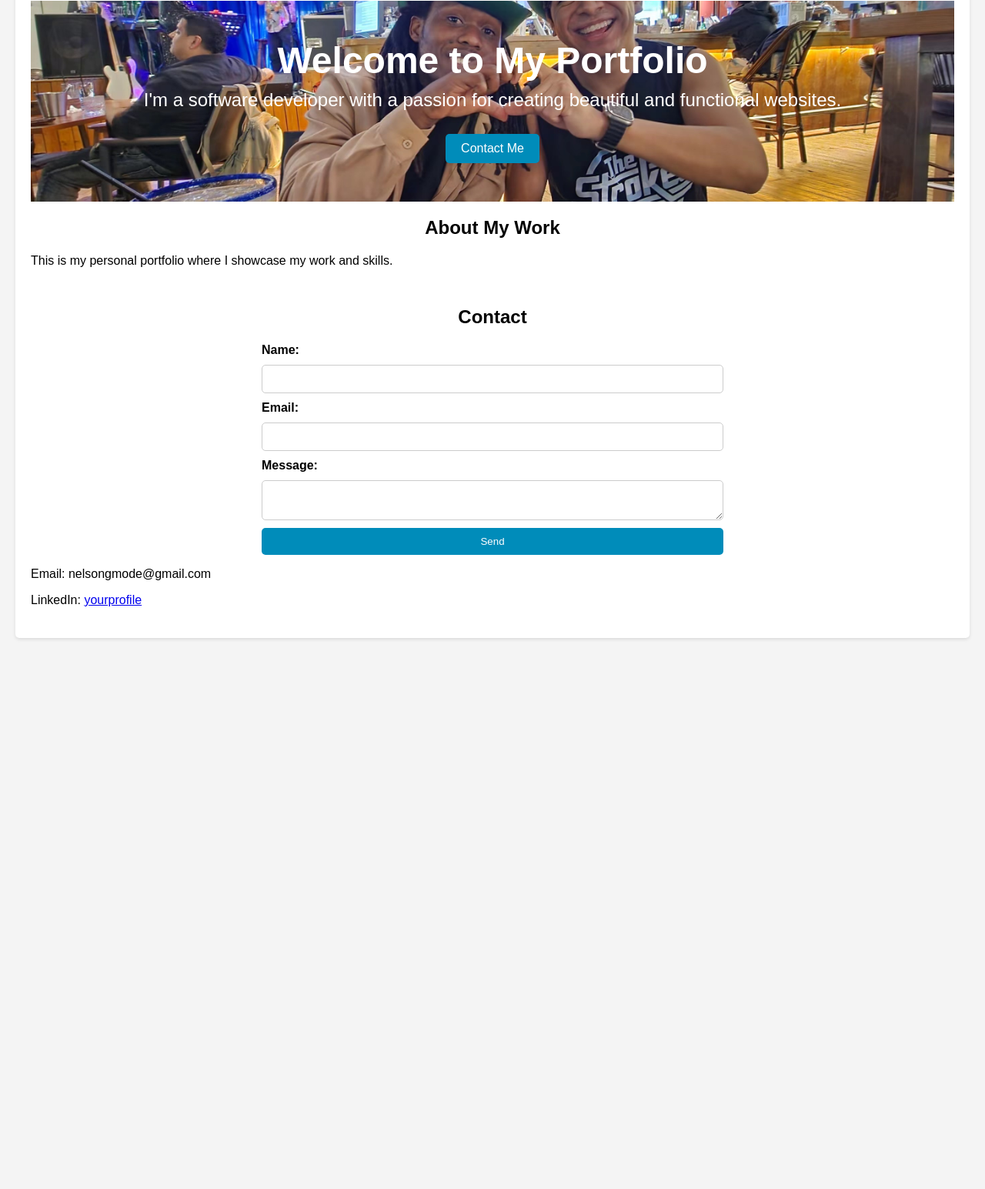
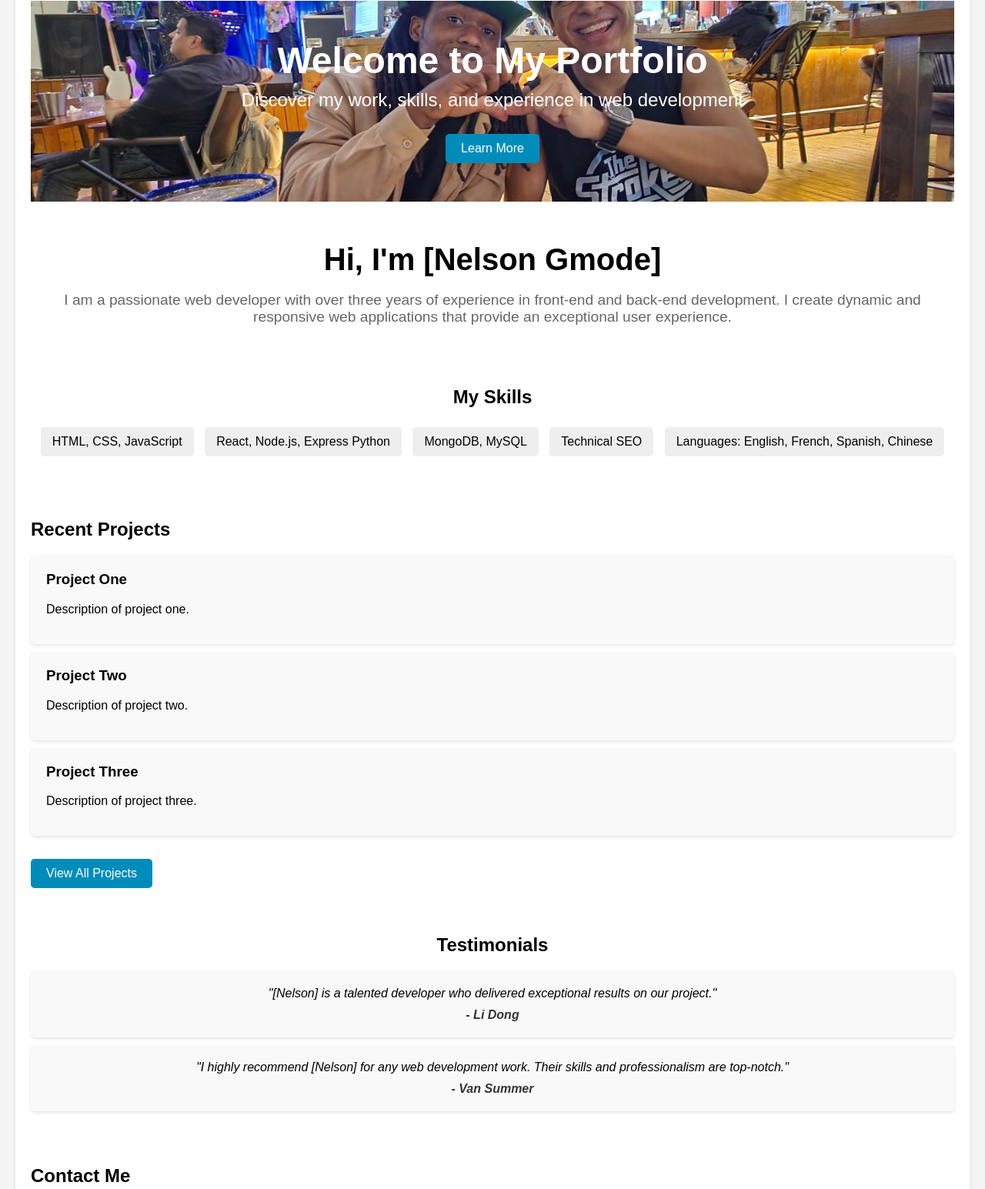
Before and after one commit to NelsonGmode/Portfolio, a plain HTML site: page index.html in a window 1280 px wide. Shown: the part 109-1654 px from the top of the page at 77% size. Before the commit the page ends 958 px from the top, so only its background shows below. Drawn offline with Linux system fonts and the light colour scheme.

Commit message:
Enhanced home page with hero section, introduction, skills, recent projects, testimonials, and contact form

```diff
--- a/index.html
+++ b/index.html
@@ -19,17 +19,65 @@
   </nav>
 </header>
 <main>
+  <!-- Hero Section -->
   <section id="hero">
     <h1>Welcome to My Portfolio</h1>
-    <p>I'm a software developer with a passion for creating beautiful and functional websites.</p>
-    <a href="#contact" class="button">Contact Me</a>
+    <p>Discover my work, skills, and experience in web development</p>
+    <a href="#about" class="button">Learn More</a>
   </section>
-  <section id="home">
-    <h2>About My Work</h2>
-    <p>This is my personal portfolio where I showcase my work and skills.</p>
+
+  <!-- Introduction Section -->
+  <section id="introduction">
+    <h2>Hi, I'm [Nelson Gmode]</h2>
+    <p>I am a passionate web developer with over three years of experience in front-end and back-end development. I create dynamic and responsive web applications that provide an exceptional user experience.</p>
   </section>
+
+  <!-- Skills Section -->
+  <section id="skills">
+    <h2>My Skills</h2>
+    <ul>
+      <li>HTML, CSS, JavaScript</li>
+      <li>React, Node.js, Express Python</li>
+      <li>MongoDB, MySQL</li>
+      <li>Technical SEO</li>
+      <li>Languages: English, French, Spanish, Chinese</li>
+    </ul>
+  </section>
+
+  <!-- Recent Projects Section -->
+  <section id="recent-projects">
+    <h2>Recent Projects</h2>
+    <div class="project">
+      <h3>Project One</h3>
+      <p>Description of project one.</p>
+    </div>
+    <div class="project">
+      <h3>Project Two</h3>
+      <p>Description of project two.</p>
+    </div>
+    <div class="project">
+      <h3>Project Three</h3>
+      <p>Description of project three.</p>
+    </div>
+    <a href="projects.html" class="button">View All Projects</a>
+  </section>
+
+  <!-- Testimonials Section -->
+  <section id="testimonials">
+    <h2>Testimonials</h2>
+    <blockquote>
+      <p>"[Nelson] is a talented developer who delivered exceptional results on our project."</p>
+      <cite>- Li Dong</cite>
+    </blockquote>
+    <blockquote>
+      <p>"I highly recommend [Nelson] for any web development work. Their skills and professionalism are top-notch."</p>
+      <cite>- Van Summer</cite>
+    </blockquote>
+  </section>
+
+  <!-- Contact Form -->
   <section id="contact">
-    <h2>Contact</h2>
+    <h2>Contact Me</h2>
     <form id="contact-form">
       <label for="name">Name:</label>
       <input type="text" id="name" name="name" required>
@@ -37,11 +85,16 @@
       <input type="email" id="email" name="email" required>
       <label for="message">Message:</label>
       <textarea id="message" name="message" required></textarea>
-      <button type="submit">Send</button>
+      <button type="submit">Send Message</button>
     </form>
-    <p>Email: nelsongmode@gmail.com</p>
-    <p>LinkedIn: <a href="https://www.linkedin.com/in/nelson-awolope-445094244">yourprofile</a></p>
   </section>
 </main>
+<footer>
+  <p>&copy; 2024 [Nelson Gmode]. All rights reserved.</p>
+  <div class="social-media">
+    <a href="https://github.com/NelsonGmode" target="_blank">GitHub</a>
+    <a href="https://www.linkedin.com/in/nelson-awolope-445094244" target="_blank">LinkedIn</a>
+  </div>
+</footer>
 </body>
 </html>
--- a/styles.css
+++ b/styles.css
@@ -1,3 +1,5 @@
+/* Existing styles */
+
 body {
     font-family: Arial, sans-serif;
     margin: 0;
@@ -35,6 +37,7 @@ main {
     box-shadow: 0 2px 4px rgba(0, 0, 0, 0.1);
 }
 
+/* Hero Section */
 #hero {
     text-align: center;
     padding: 50px 20px;
@@ -67,16 +70,87 @@ main {
     background-color: #005f73;
 }
 
-section {
-    margin-bottom: 20px;
+/* Introduction Section */
+#introduction {
+    text-align: center;
+    padding: 20px 0;
 }
 
-section h2 {
+#introduction h2 {
+    font-size: 2.5em;
+    margin-bottom: 10px;
+}
+
+#introduction p {
+    font-size: 1.2em;
+    color: #666;
+}
+
+/* Skills Section */
+#skills {
+    text-align: center;
+    padding: 20px 0;
+}
+
+#skills ul {
+    list-style: none;
+    padding: 0;
+}
+
+#skills ul li {
+    display: inline-block;
+    background: #eee;
+    margin: 5px;
+    padding: 10px 15px;
+    border-radius: 5px;
+}
+
+/* Recent Projects Section */
+#recent-projects {
+    padding: 20px 0;
+}
+
+#recent-projects .project {
+    background: #f9f9f9;
+    margin: 10px 0;
+    padding: 20px;
+    border-radius: 5px;
+    box-shadow: 0 2px 4px rgba(0, 0, 0, 0.1);
+}
+
+#recent-projects h3 {
+    margin-top: 0;
+}
+
+/* Testimonials Section */
+#testimonials {
+    padding: 20px 0;
     text-align: center;
 }
 
+#testimonials blockquote {
+    background: #f9f9f9;
+    margin: 10px 0;
+    padding: 20px;
+    border-radius: 5px;
+    box-shadow: 0 2px 4px rgba(0, 0, 0, 0.1);
+}
+
+#testimonials blockquote p {
+    margin: 0;
+    font-style: italic;
+}
+
+#testimonials cite {
+    display: block;
+    margin-top: 10px;
+    font-weight: bold;
+    color: #333;
+}
+
+/* Contact Form */
 #contact {
-    margin-top: 50px;
+    padding: 20px 0;
 }
 
 #contact-form {
@@ -111,48 +185,24 @@ section h2 {
     background-color: #005f73;
 }
 
-#about {
+/* Footer */
+footer {
+    background-color: #333;
+    color: white;
     text-align: center;
+    padding: 10px 0;
 }
 
-#about img {
-    display: block;
-    margin: 0 auto;
-    border-radius: 50%;
-    width: 150px;
-    height: 150px;
+footer .social-media {
+    margin: 10px 0;
 }
 
-.about-content {
-    text-align: left;
-    margin-top: 20px;
+footer .social-media a {
+    color: white;
+    text-decoration: none;
+    margin: 0 10px;
 }
 
-.about-content h2 {
-    color: #333;
-    margin-bottom: 10px;
+footer .social-media a:hover {
+    text-decoration: underline;
 }
-
-.about-content ul {
-    list-style: disc;
-    margin-left: 20px;
-}
-
-.experience {
-    margin-bottom: 20px;
-}
-
-.experience h3 {
-    margin: 0;
-    color: #005f73;
-}
-
-.experience p {
-    margin: 5px 0;
-    font-style: italic;
-}
-
-.experience ul {
-    list-style: square;
-    margin-left: 20px;
-}
```
